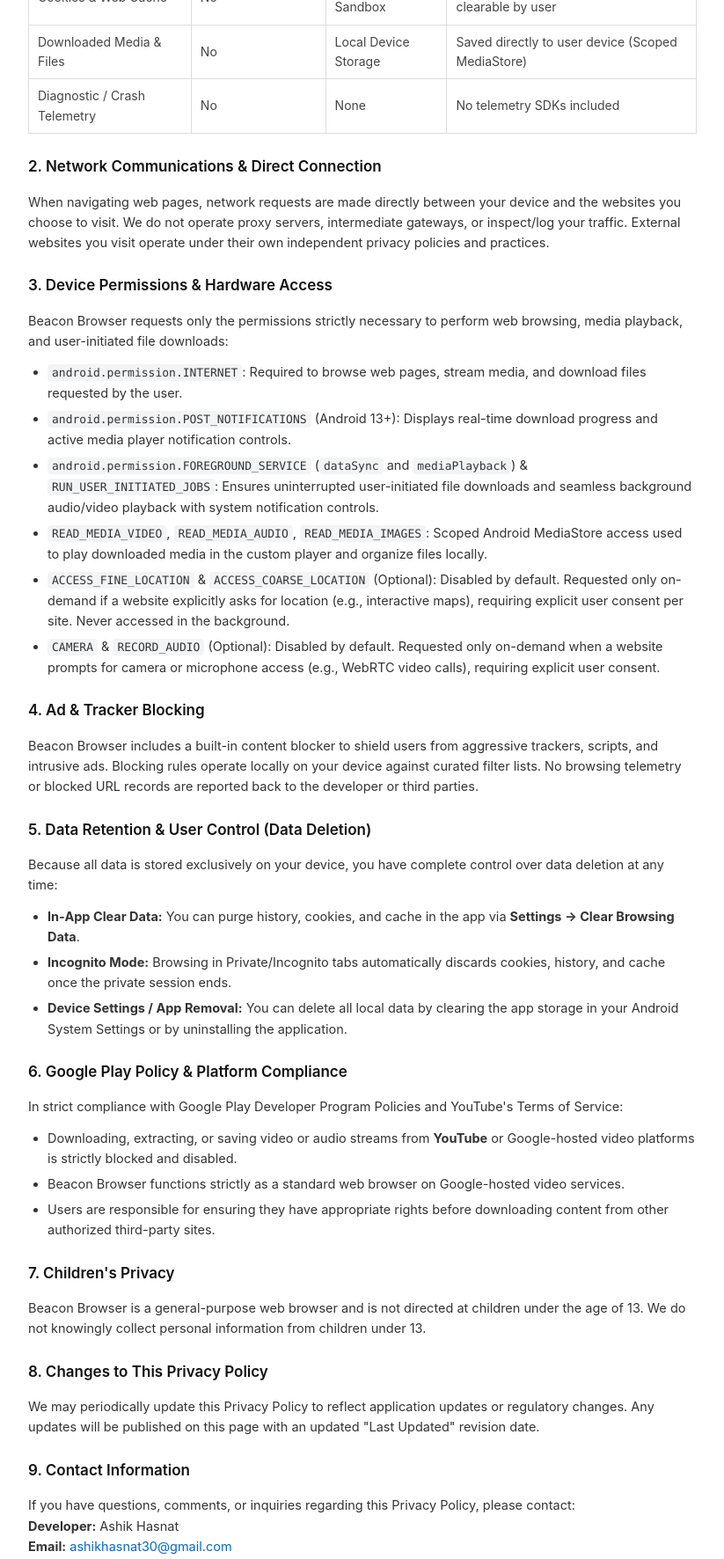
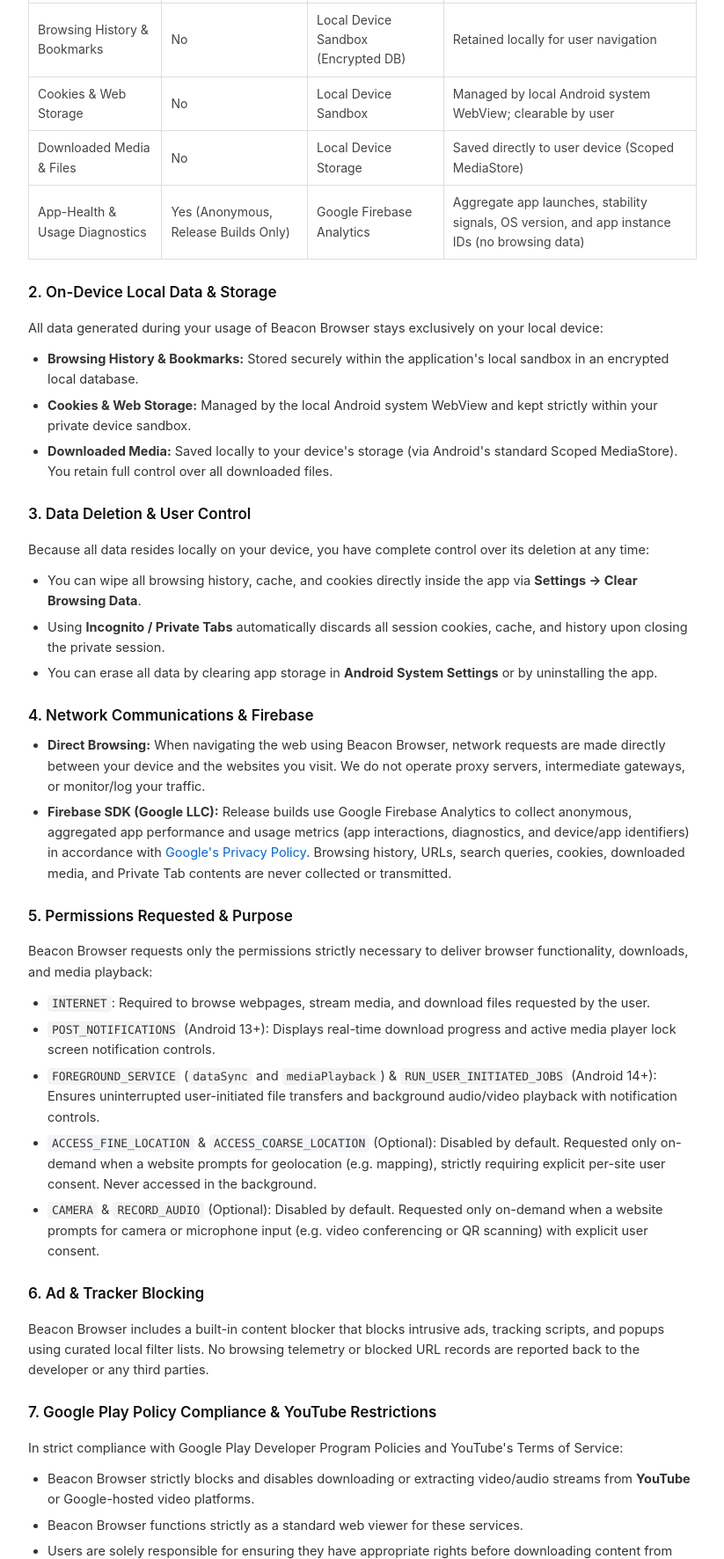
Before and after one commit to aashiqhasnat/privacy-policies, a plain HTML site: page beacon/index.html in a window 1280 px wide. Shown: the part 682-2454 px from the top of the page at 88% size, without its empty margins (228-1051 px from the left). Drawn offline with Linux system fonts and the light colour scheme.

Commit message:
Update Beacon Browser privacy policy

```diff
--- a/beacon/index.html
+++ b/beacon/index.html
@@ -115,21 +115,22 @@
     <div class="meta">
       <strong>Application:</strong> Beacon Browser &bull;
       <strong>Package ID:</strong> com.aashiqhasnat.beacon_browser &bull;
-      <strong>Last Updated:</strong> October 2026
+      <strong>Last Updated:</strong> November 2026
     </div>
 
     <p>
-      This Privacy Policy applies to the <strong>Beacon Browser</strong> mobile application developed by <strong>Ashik Hasnat</strong>.
+      <strong>Beacon Browser</strong> ("we", "our", or "the app"), developed by <strong>Ashik Hasnat</strong>, is committed to protecting your privacy. This Privacy Policy explains our practices regarding data collection, usage, and disclosure for the Beacon Browser Android application (<code>com.aashiqhasnat.beacon_browser</code>).
     </p>
 
-    <h2>1. Privacy-First Architecture &amp; Zero Data Collection</h2>
+    <h2>1. Privacy-First Design &amp; Minimal Analytics</h2>
     <p>
-      Beacon Browser is built with a strict privacy-first architecture. We do not collect, store, transmit, monetize, or share any personal identifying information (such as your name, email address, phone number, contacts, location, or device identifiers).
+      Beacon Browser is built with a privacy-first philosophy:
     </p>
     <ul>
-      <li><strong>No Analytics or Behavioral Trackers:</strong> The application does not embed any third-party analytics frameworks, user profiling SDKs, or behavioral telemetry.</li>
-      <li><strong>No Advertising SDKs:</strong> The application contains no third-party ad networks or banner ads.</li>
-      <li><strong>No Accounts or Cloud Sync:</strong> All browsing functionality is available immediately without registration, logins, or cloud synchronization.</li>
+      <li>We <strong>do not</strong> collect, store, transmit, monetize, or sell your browsing history, visited URLs, search queries, bookmarks, cookies, or downloaded media files.</li>
+      <li>We <strong>do not</strong> display third-party ads or use behavioral advertising trackers.</li>
+      <li>No user account, registration, or cloud sign-in is required to use the browser.</li>
+      <li>Release builds include <strong>Google Firebase Analytics</strong> solely for basic, anonymous app-health and aggregate usage diagnostics (such as app launches, crash/stability signals, Android OS version, and Firebase installation/app instance identifiers). No browsing activity, URLs, Private Tab sessions, or downloaded filenames are ever sent to Firebase.</li>
     </ul>
 
     <table>
@@ -151,14 +152,14 @@
         <tr>
           <td>Browsing History &amp; Bookmarks</td>
           <td>No</td>
-          <td>Local Device Sandbox</td>
+          <td>Local Device Sandbox (Encrypted DB)</td>
           <td>Retained locally for user navigation</td>
         </tr>
         <tr>
-          <td>Cookies &amp; Web Cache</td>
+          <td>Cookies &amp; Web Storage</td>
           <td>No</td>
           <td>Local Device Sandbox</td>
-          <td>Managed by local system WebView; clearable by user</td>
+          <td>Managed by local Android system WebView; clearable by user</td>
         </tr>
         <tr>
           <td>Downloaded Media &amp; Files</td>
@@ -167,72 +168,83 @@
           <td>Saved directly to user device (Scoped MediaStore)</td>
         </tr>
         <tr>
-          <td>Diagnostic / Crash Telemetry</td>
-          <td>No</td>
-          <td>None</td>
-          <td>No telemetry SDKs included</td>
+          <td>App-Health &amp; Usage Diagnostics</td>
+          <td>Yes (Anonymous, Release Builds Only)</td>
+          <td>Google Firebase Analytics</td>
+          <td>Aggregate app launches, stability signals, OS version, and app instance IDs (no browsing data)</td>
         </tr>
       </tbody>
     </table>
 
-    <h2>2. Network Communications &amp; Direct Connection</h2>
+    <h2>2. On-Device Local Data &amp; Storage</h2>
     <p>
-      When navigating web pages, network requests are made directly between your device and the websites you choose to visit. We do not operate proxy servers, intermediate gateways, or inspect/log your traffic. External websites you visit operate under their own independent privacy policies and practices.
+      All data generated during your usage of Beacon Browser stays exclusively on your local device:
+    </p>
+    <ul>
+      <li><strong>Browsing History &amp; Bookmarks:</strong> Stored securely within the application's local sandbox in an encrypted local database.</li>
+      <li><strong>Cookies &amp; Web Storage:</strong> Managed by the local Android system WebView and kept strictly within your private device sandbox.</li>
+      <li><strong>Downloaded Media:</strong> Saved locally to your device's storage (via Android's standard Scoped MediaStore). You retain full control over all downloaded files.</li>
+    </ul>
+
+    <h2>3. Data Deletion &amp; User Control</h2>
+    <p>
+      Because all data resides locally on your device, you have complete control over its deletion at any time:
+    </p>
+    <ul>
+      <li>You can wipe all browsing history, cache, and cookies directly inside the app via <strong>Settings &rarr; Clear Browsing Data</strong>.</li>
+      <li>Using <strong>Incognito / Private Tabs</strong> automatically discards all session cookies, cache, and history upon closing the private session.</li>
+      <li>You can erase all data by clearing app storage in <strong>Android System Settings</strong> or by uninstalling the app.</li>
+    </ul>
+
+    <h2>4. Network Communications &amp; Firebase</h2>
+    <ul>
+      <li><strong>Direct Browsing:</strong> When navigating the web using Beacon Browser, network requests are made directly between your device and the websites you visit. We do not operate proxy servers, intermediate gateways, or monitor/log your traffic.</li>
+      <li><strong>Firebase SDK (Google LLC):</strong> Release builds use Google Firebase Analytics to collect anonymous, aggregated app performance and usage metrics (app interactions, diagnostics, and device/app identifiers) in accordance with <a href="https://policies.google.com/privacy" target="_blank" rel="noopener noreferrer">Google's Privacy Policy</a>. Browsing history, URLs, search queries, cookies, downloaded media, and Private Tab contents are never collected or transmitted.</li>
+    </ul>
+
+    <h2>5. Permissions Requested &amp; Purpose</h2>
+    <p>
+      Beacon Browser requests only the permissions strictly necessary to deliver browser functionality, downloads, and media playback:
+    </p>
+    <ul>
+      <li><code>INTERNET</code>: Required to browse webpages, stream media, and download files requested by the user.</li>
+      <li><code>POST_NOTIFICATIONS</code> (Android 13+): Displays real-time download progress and active media player lock screen notification controls.</li>
+      <li><code>FOREGROUND_SERVICE</code> (<code>dataSync</code> and <code>mediaPlayback</code>) &amp; <code>RUN_USER_INITIATED_JOBS</code> (Android 14+): Ensures uninterrupted user-initiated file transfers and background audio/video playback with notification controls.</li>
+      <li><code>ACCESS_FINE_LOCATION</code> &amp; <code>ACCESS_COARSE_LOCATION</code> (Optional): Disabled by default. Requested only on-demand when a website prompts for geolocation (e.g. mapping), strictly requiring explicit per-site user consent. Never accessed in the background.</li>
+      <li><code>CAMERA</code> &amp; <code>RECORD_AUDIO</code> (Optional): Disabled by default. Requested only on-demand when a website prompts for camera or microphone input (e.g. video conferencing or QR scanning) with explicit user consent.</li>
+    </ul>
+
+    <h2>6. Ad &amp; Tracker Blocking</h2>
+    <p>
+      Beacon Browser includes a built-in content blocker that blocks intrusive ads, tracking scripts, and popups using curated local filter lists. No browsing telemetry or blocked URL records are reported back to the developer or any third parties.
     </p>
 
-    <h2>3. Device Permissions &amp; Hardware Access</h2>
-    <p>
-      Beacon Browser requests only the permissions strictly necessary to perform web browsing, media playback, and user-initiated file downloads:
-    </p>
-    <ul>
-      <li><code>android.permission.INTERNET</code>: Required to browse web pages, stream media, and download files requested by the user.</li>
-      <li><code>android.permission.POST_NOTIFICATIONS</code> (Android 13+): Displays real-time download progress and active media player notification controls.</li>
-      <li><code>android.permission.FOREGROUND_SERVICE</code> (<code>dataSync</code> and <code>mediaPlayback</code>) &amp; <code>RUN_USER_INITIATED_JOBS</code>: Ensures uninterrupted user-initiated file downloads and seamless background audio/video playback with system notification controls.</li>
-      <li><code>READ_MEDIA_VIDEO</code>, <code>READ_MEDIA_AUDIO</code>, <code>READ_MEDIA_IMAGES</code>: Scoped Android MediaStore access used to play downloaded media in the custom player and organize files locally.</li>
-      <li><code>ACCESS_FINE_LOCATION</code> &amp; <code>ACCESS_COARSE_LOCATION</code> (Optional): Disabled by default. Requested only on-demand if a website explicitly asks for location (e.g., interactive maps), requiring explicit user consent per site. Never accessed in the background.</li>
-      <li><code>CAMERA</code> &amp; <code>RECORD_AUDIO</code> (Optional): Disabled by default. Requested only on-demand when a website prompts for camera or microphone access (e.g., WebRTC video calls), requiring explicit user consent.</li>
-    </ul>
-
-    <h2>4. Ad &amp; Tracker Blocking</h2>
-    <p>
-      Beacon Browser includes a built-in content blocker to shield users from aggressive trackers, scripts, and intrusive ads. Blocking rules operate locally on your device against curated filter lists. No browsing telemetry or blocked URL records are reported back to the developer or third parties.
-    </p>
-
-    <h2>5. Data Retention &amp; User Control (Data Deletion)</h2>
-    <p>
-      Because all data is stored exclusively on your device, you have complete control over data deletion at any time:
-    </p>
-    <ul>
-      <li><strong>In-App Clear Data:</strong> You can purge history, cookies, and cache in the app via <strong>Settings &rarr; Clear Browsing Data</strong>.</li>
-      <li><strong>Incognito Mode:</strong> Browsing in Private/Incognito tabs automatically discards cookies, history, and cache once the private session ends.</li>
-      <li><strong>Device Settings / App Removal:</strong> You can delete all local data by clearing the app storage in your Android System Settings or by uninstalling the application.</li>
-    </ul>
-
-    <h2>6. Google Play Policy &amp; Platform Compliance</h2>
+    <h2>7. Google Play Policy Compliance &amp; YouTube Restrictions</h2>
     <p>
       In strict compliance with Google Play Developer Program Policies and YouTube's Terms of Service:
     </p>
     <ul>
-      <li>Downloading, extracting, or saving video or audio streams from <strong>YouTube</strong> or Google-hosted video platforms is strictly blocked and disabled.</li>
-      <li>Beacon Browser functions strictly as a standard web browser on Google-hosted video services.</li>
-      <li>Users are responsible for ensuring they have appropriate rights before downloading content from other authorized third-party sites.</li>
+      <li>Beacon Browser strictly blocks and disables downloading or extracting video/audio streams from <strong>YouTube</strong> or Google-hosted video platforms.</li>
+      <li>Beacon Browser functions strictly as a standard web viewer for these services.</li>
+      <li>Users are solely responsible for ensuring they have appropriate rights before downloading content from authorized third-party sites.</li>
     </ul>
 
-    <h2>7. Children's Privacy</h2>
+    <h2>8. Children's Privacy</h2>
     <p>
-      Beacon Browser is a general-purpose web browser and is not directed at children under the age of 13. We do not knowingly collect personal information from children under 13.
+      Beacon Browser is a general-purpose web browser and does not knowingly collect or solicit any personal information from children under the age of 13.
     </p>
 
-    <h2>8. Changes to This Privacy Policy</h2>
+    <h2>9. Changes to This Privacy Policy</h2>
     <p>
-      We may periodically update this Privacy Policy to reflect application updates or regulatory changes. Any updates will be published on this page with an updated "Last Updated" revision date.
+      We may update this Privacy Policy periodically. Any updates will be reflected in this document and on our public privacy portal with a revised "Last updated" date.
     </p>
 
-    <h2>9. Contact Information</h2>
+    <h2>10. Contact Us</h2>
     <p>
-      If you have questions, comments, or inquiries regarding this Privacy Policy, please contact:<br>
+      If you have any questions or concerns regarding this Privacy Policy, please contact:<br>
       <strong>Developer:</strong> Ashik Hasnat<br>
-      <strong>Email:</strong> <a href="mailto:ashikhasnat30@gmail.com">ashikhasnat30@gmail.com</a>
+      <strong>Email:</strong> <a href="mailto:ashikhasnat30@gmail.com">ashikhasnat30@gmail.com</a><br>
+      <strong>Hosted Policy:</strong> <a href="https://aashiqhasnat.github.io/privacy-policies/beacon/">https://aashiqhasnat.github.io/privacy-policies/beacon/</a>
     </p>
 
     <div class="footer">
```
